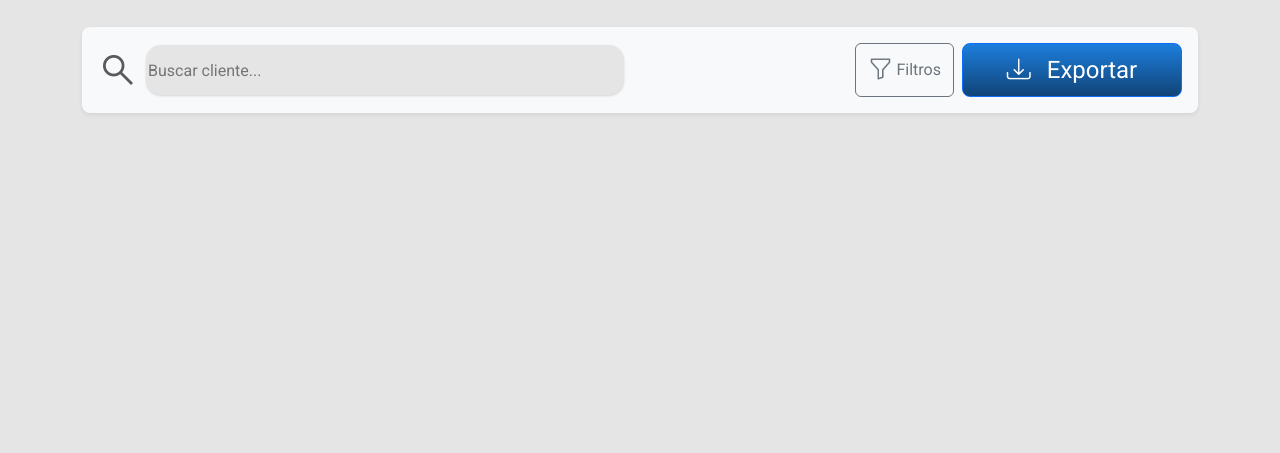
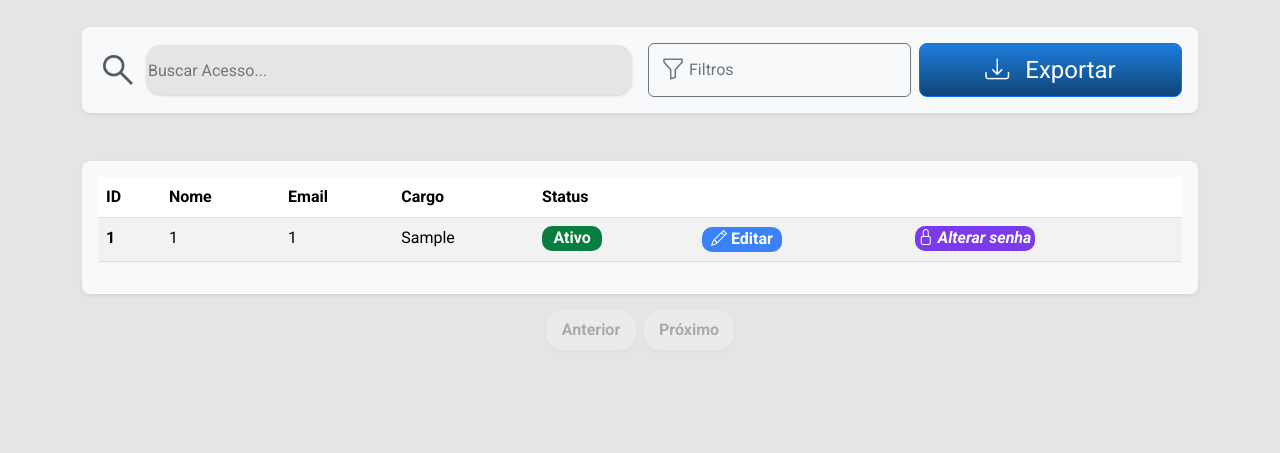
Before and after one commit to livot7/BASE-TCC-main, a Flask app: template vistas/templates/historico.html in a window 1280 px wide; the page is wider, and only the part inside the window is pictured. Shown: the part 347-800 px from the top of that part. Run offline with Flask 3, Linux system fonts and the light colour scheme; the template is opened without the code that fills it: values that come from a table or form of the project are taken from there, others are empty; tables that the repository leaves empty hold one stand-in row (values such as "Sample post"); some libraries are stand-ins or nearby versions.

Commit message:
Tabela de histórico de acesso

```diff
--- a/app.py
+++ b/app.py
@@ -46,7 +46,19 @@ def preguiça_2():
         )
 
         novo.salvar()
-        print("Contas criadas")
+        print("Cartões criadas")
+
+
+def preguiça_3():
+    for i in range(30):
+        novo = Acesso(
+            usuario_id=i+1,
+            cartao_id=i+1,
+            tipo_acesso="Ativo",
+            local="Garagem"
+        )
+        novo.salvar()
+        print("Acessos criados")
 
 
 if __name__ == "__main__":
--- a/vistas/templates/admin.html
+++ b/vistas/templates/admin.html
@@ -29,7 +29,7 @@
                             <span class="fs-4">Home</span>
                         </a>
                         <a class="menu hover-scale d-flex align-items-center gap-2 nav-link"
-                           href="/painel/historico">
+                           href="{{ url_for('painel.painel_historico', pagina=1) }}">
                             <i class="material-symbols-outlined fs-1">history</i>
                             <span class="fs-4 ">Histórico</span>
                         </a>
--- /dev/null
+++ b/vistas/templates/editar_acesso_modal.html
@@ -0,0 +1,60 @@
+<button type="button"
+        class="botao-modal"
+        data-bs-toggle="modal"
+        data-bs-target="#modalEditar{{ acesso.id }}">
+  <span class="fw-bold editar-tabela d-flex justify-content-center text-white hover-scale">
+    <i class="bi bi-pencil me-1"></i> Editar
+  </span>
+</button>
+<div class="modal fade"
+     id="modalEditar{{ acesso.id }}"
+     tabindex="-1"
+     aria-labelledby="modalLabel{{ acesso.id }}"
+     aria-hidden="true">
+  <div class="modal-dialog modal-dialog-centered">
+    <div class="modal-content shadow-lg border-0 rounded-4">
+      <div class="modal-header border-0 pb-0">
+        <h1 class="modal-title fs-4 fw-semibold"
+            id="modalLabel{{ acesso.id }}">Alterar informações</h1>
+        <button type="button"
+                class="btn-close"
+                data-bs-dismiss="modal"
+                aria-label="Close"></button>
+      </div>
+      <div class="modal-body px-4">
+        <form class="form-update"
+              data-id="{{ acesso.id }}"
+              data-route="/painel/historico/{{ acesso.id }}">
+          <div class="mb-4">
+            <label class="form-label fw-semibold">Nome</label>
+            <input type="text"
+                   class="form-control form-control-lg rounded-3"
+                   name="nome"
+                   value="{{ acesso.usuario_id }}"
+                   required>
+          </div>
+          <hr class="my-4">
+          <h6 class="fw-semibold text-secondary mb-3">Permissões</h6>
+          <div class="form-check form-switch fs-5 mb-3">
+            <input class="form-check-input" type="checkbox" name="admin" value="1" {% if acesso.cartao_id %}checked{%
+              endif %}>
+              <label class="form-check-label">Administrador</label>
+            </div>
+            <hr class="my-4">
+            <h6 class="fw-semibold text-secondary mb-3">Status da conta</h6>
+            <div class="form-check form-switch fs-5">
+              <input class="form-check-input" type="checkbox" name="ativo" value="1" {% if acesso.tipo_acesso %}checked{%
+                endif %}>
+                <label class="form-check-label">Conta ativa</label>
+              </div>
+              <div class="modal-footer border-0 mt-4">
+                <button type="button"
+                        class="btn btn-outline-danger px-4"
+                        data-bs-dismiss="modal">Sair</button>
+                <button type="submit" class="btn btn-primary px-4">Confirmar alterações</button>
+              </div>
+            </form>
+          </div>
+        </div>
+      </div>
+    </div>
--- a/vistas/templates/historico.html
+++ b/vistas/templates/historico.html
@@ -7,33 +7,89 @@
     <body>
         <div class="body-geral">
             {% include "navbar.html" %}
-
             <div class="container mt-5">
-
                 <div class="d-flex flex-column flex-md-row align-items-center bg-light p-3 rounded-3 shadow-sm">
-
-        <form class="d-flex align-items-center flex-grow-1 w-100 mb-2 mb-md-0 me-md-3" role="search">
-
+                    <form class="d-flex align-items-center flex-grow-1 w-100 mb-2 mb-md-0 me-md-3"
+                          role="search">
                         <span class="material-symbols-outlined fs-1 me-2 text-muted">search</span>
-
-            <input class=" me-2 input-busca" type="search" placeholder="Buscar cliente..." aria-label="Buscar">
+                        <input class="w-100 input-busca"
+                               type="search"
+                               placeholder="Buscar Acesso..."
+                               aria-label="Buscar">
                     </form>
-
                     <div class="d-flex w-100 w-md-auto justify-content-between justify-content-md-end">
-
-            <button class="btn btn-outline-secondary d-flex align-items-center me-2 py-2" type="button">
+                        <button class="btn btn-outline-secondary d-flex align-items-center me-2 py-2 w-50 w-md-auto hover-scale "
+                                type="button">
                             <i class="bi bi-funnel me-1 fs-4"></i>
                             Filtros
                         </button>
-
-            <button class="btn btn-primary d-flex  botao hover-scale align-items-center py-2 fs-4 rounded-3 justify-content-center" type="button">
+                        <button class="btn btn-primary d-flex botao hover-scale align-items-center py-2 fs-4 rounded-3 justify-content-center w-50 w-md-auto"
+                                type="button">
                             <i class="bi bi-download me-3 text-center"></i>
                             Exportar
                         </button>
-
                     </div>
                 </div>
             </div>
+            <div class="container mt-5">
+                <div class="bg-light p-3 rounded-3 shadow-sm">
+                    <div class="table-responsive">
+                        <table class="table table-striped">
+                            <thead>
+                                <tr>
+                                    <th scope="col">ID</th>
+                                    <th scope="col">Nome</th>
+                                    <th scope="col">Email</th>
+                                    <th scope="col">Cargo</th>
+                                    <th scope="col">Status</th>
+                                    <th scope="col"></th>
+                                    <th scope="col"></th>
+                                </tr>
+                            </thead>
+                            <tbody>
+                                {% for acesso in acessos %}
+                                    <tr>
+                                        <th scope="row">{{ acesso.id }}</th>
+                                        <td>{{ acesso.usuario_id }}</td>
+                                        <td>{{ acesso.cartao_id }}</td>
+                                        <td>{{ acesso.local }}</td>
+                                        <td>
+                                            {% if acesso.tipo_acesso %}
+                                                <div class="fw-bold status-tabela-ativo d-flex justify-content-center text-white">Ativo</div>
+                                            {% else %}
+                                                <div class="fw-bold status-tabela-inativo d-flex justify-content-center text-white">Inativo</div>
+                                            {% endif %}
+                                        </td>
+                                        <td>{% include "editar_acesso_modal.html" %}</td>
+                                        <td>
+                                            <div class="fw-bold alterar-senha-tabela d-flex justify-content-center text-white hover-scale">
+                                                <i class="bi bi-lock"> Alterar senha</i>
+                                            </div>
+                                        </td>
+                                    </tr>
+                                {% endfor %}
+                            </tbody>
+                        </table>
+                    </div>
+                </div>
+            </div>
+            <nav aria-label="page-navegation"
+                 class="d-flex justify-content-center mt-3 mb-5">
+                <ul class="pagination pagination-md d-flex gap-2">
+                    <li class="page-item proximo-e-anterior hover-scale {% if not acessos.has_prev %}disabled opacity-25 pe-none{% endif %}">
+                        <a class="d-flex justify-content-center align-items-center w-100 h-100 text-decoration-none"
+                           href="{{ url_for('painel.painel_historico', pagina=acessos.prev_num) if acessos.has_prev else '#' }}">
+                            <span class="fw-bold fs-6 text-black">Anterior</span>
+                        </a>
+                    </li>
+                    <li class="page-item proximo-e-anterior hover-scale {% if not acessos.has_next %}disabled opacity-25 pe-none{% endif %}">
+                        <a class="d-flex justify-content-center align-items-center w-100 h-100 text-decoration-none"
+                           href="{{ url_for('painel.painel_historico', pagina=acessos.next_num) if acessos.has_next else '#' }}">
+                            <span class="fw-bold fs-6 text-black">Próximo</span>
+                        </a>
+                    </li>
+                </ul>
+            </nav>
         </div>
     </body>
 </html>
--- a/vistas/templates/navbar.html
+++ b/vistas/templates/navbar.html
@@ -22,7 +22,7 @@
                     <span class="fs-4">Home</span>
                 </a>
                 <a class=" hover-scale d-flex align-items-center gap-2 nav-link text-white {{'active' if request.path =='/painel/historico' else ''}}"
-                   href="/painel/historico">
+                   href="{{ url_for('painel.painel_historico', pagina=1) }}">
                     <i class="material-symbols-outlined fs-1">history</i>
                     <span class="fs-4 ">Histórico</span>
                 </a>
```
Also changed, not shown: controladores/controlador_painel.py (+9 -4 lines). Lines whose indentation alone changed are shown as unchanged.
